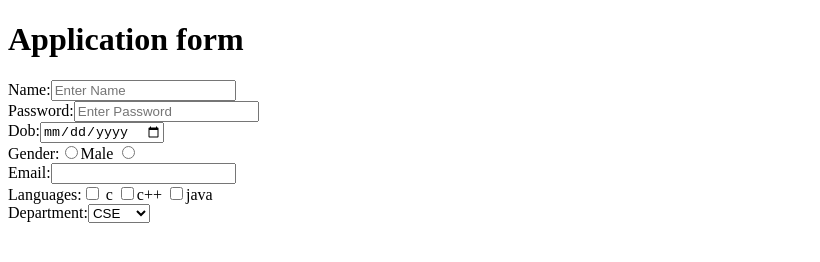
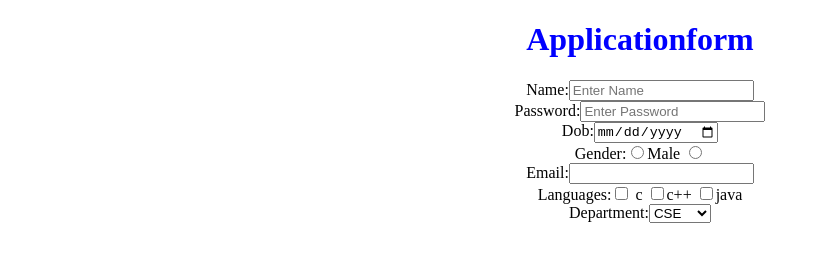
Before and after one commit to akashpavi22041999/Application-form-html, a plain HTML site: page index.html in a window 1280 px wide. Shown: the whole page, without its empty margins (0-820 px from the left). Drawn offline with Linux system fonts and the light colour scheme.

Commit message:
style.css and color textalign add

```diff
--- a/index.html
+++ b/index.html
@@ -4,11 +4,12 @@
     <meta charset="UTF-8">
     <meta http-equiv="X-UA-Compatible" content="IE=edge">
     <meta name="viewport" content="width=device-width, initial-scale=1.0">
+    <link rel="stylesheet" href="style.css"/>
     <title>Application form</title>
 </head>
 <body>
-<h1>Application form</h1>
-<form>
+<h1 class="Applicationform">Applicationform</h1>
+<form class="form"><form
     <label>Name:</label><input type="text" placeholder="Enter Name"></br>
     <label>Password:</label><input type="password" placeholder="Enter Password"> </br>
     <label>Dob:</label><input type="date"> <br>
--- /dev/null
+++ b/style.css
@@ -0,0 +1,9 @@
+.Applicationform {
+  color: blue;
+  text-align: center;
+}
+.form {
+  color: #030303;
+  text-align: center;
+
+}
```
